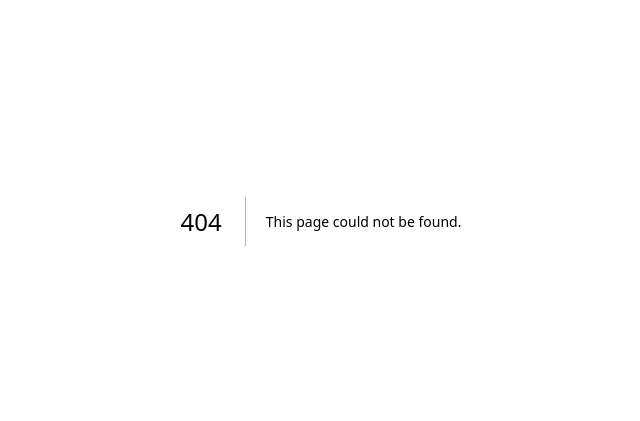
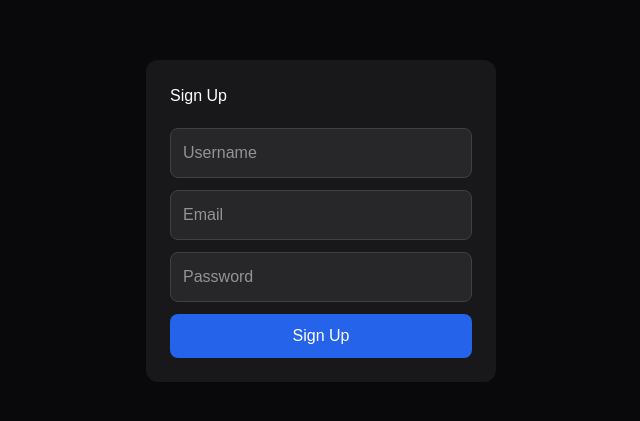
Before and after one commit to patan-shehanaz/collaborative-code-editor, a Next.js app in the folder client/: page /register in a window 1280 px wide. Before the commit this address had no page. Shown: the part 179-600 px from the top of the page, without its empty margins (319-959 px from the left). Built offline with nearby package versions, Linux system fonts and the light colour scheme.

Commit message:
feat: add authentication UI and user integration

```diff
--- /dev/null
+++ b/client/src/app/login/page.tsx
@@ -0,0 +1,139 @@
+"use client";
+
+import { useState } from "react";
+import { useRouter } from "next/navigation";
+
+export default function LoginPage() {
+    const router = useRouter();
+
+    const [email, setEmail] = useState("");
+    const [password, setPassword] = useState("");
+
+    const [loading, setLoading] = useState(false);
+    const [error, setError] = useState("");
+
+    const handleLogin = async () => {
+        try {
+            setLoading(true);
+            setError("");
+
+            const response = await fetch(
+                "http://localhost:5000/api/auth/login",
+                {
+                    method: "POST",
+                    headers: {
+                        "Content-Type": "application/json",
+                    },
+                    body: JSON.stringify({
+                        email,
+                        password,
+                    }),
+                }
+            );
+
+            const data = await response.json();
+
+            if (!response.ok) {
+                setError(data.message || "Login failed");
+                return;
+            }
+
+            localStorage.setItem("token", data.token);
+
+            localStorage.setItem(
+                "user",
+                JSON.stringify(data.user)
+            );
+
+            router.push("/");
+        } catch (err) {
+            setError("Server error");
+        } finally {
+            setLoading(false);
+        }
+    };
+
+    return (
+        <div
+            style={{
+                minHeight: "100vh",
+                display: "flex",
+                justifyContent: "center",
+                alignItems: "center",
+                backgroundColor: "#09090b",
+            }}
+        >
+            <div
+                style={{
+                    width: "350px",
+                    padding: "24px",
+                    borderRadius: "12px",
+                    backgroundColor: "#18181b",
+                }}
+            >
+                <h1
+                    style={{
+                        color: "white",
+                        marginBottom: "20px",
+                    }}
+                >
+                    Sign In
+                </h1>
+
+                <input
+                    type="email"
+                    placeholder="Email"
+                    value={email}
+                    onChange={(e) => setEmail(e.target.value)}
+                    style={{
+                        width: "100%",
+                        padding: "12px",
+                        marginBottom: "12px",
+                        backgroundColor: "#27272a",
+                        color: "white",
+                        border: "1px solid #3f3f46",
+                        borderRadius: "8px",
+                    }}
+                />
+
+                <input
+                    type="password"
+                    placeholder="Password"
+                    value={password}
+                    onChange={(e) => setPassword(e.target.value)}
+                    style={{
+                        width: "100%",
+                        padding: "12px",
+                        marginBottom: "12px",
+                        backgroundColor: "#27272a",
+                        color: "white",
+                        border: "1px solid #3f3f46",
+                        borderRadius: "8px",
+                    }}
+                />
+
+                {error && (
+                    <p style={{ color: "red" }}>
+                        {error}
+                    </p>
+                )}
+
+                <button
+                    onClick={handleLogin}
+                    disabled={loading}
+                    style={{
+                        width: "100%",
+                        padding: "10px",
+                        backgroundColor: "#2563eb",
+                        color: "white",
+                        border: "none",
+                        borderRadius: "8px",
+                        cursor: "pointer",
+                    }}
+                >
+                    {loading ? "Signing In..." : "Sign In"}
+                </button>
+            </div>
+        </div>
+    );
+}
--- a/client/src/app/page.tsx
+++ b/client/src/app/page.tsx
@@ -1,8 +1,60 @@
+"use client";
+
 import Link from "next/link";
+import { useEffect, useState } from "react";
 
 export default function Home() {
+  const [user, setUser] = useState<any>(null);
+
+  useEffect(() => {
+    const storedUser = localStorage.getItem("user");
+
+    if (storedUser) {
+      setUser(JSON.parse(storedUser));
+    }
+  }, []);
+
+  const handleLogout = () => {
+    localStorage.removeItem("token");
+    localStorage.removeItem("user");
+    window.location.reload();
+  };
+
   return (
     <main className="min-h-screen bg-black text-white">
+      <div className="flex justify-end gap-4 p-6">
+        {user ? (
+          <>
+            <span className="flex items-center text-zinc-300">
+              Hi, {user.username}
+            </span>
+
+            <button
+              onClick={handleLogout}
+              className="rounded-lg border border-zinc-700 px-4 py-2 transition hover:bg-zinc-900"
+            >
+              Sign Out
+            </button>
+          </>
+        ) : (
+          <>
+            <Link
+              href="/login"
+              className="rounded-lg border border-zinc-700 px-4 py-2 transition hover:bg-zinc-900"
+            >
+              Sign In
+            </Link>
+
+            <Link
+              href="/register"
+              className="rounded-lg bg-blue-600 px-4 py-2 transition hover:bg-blue-700"
+            >
+              Sign Up
+            </Link>
+          </>
+        )}
+      </div>
+
       <section className="mx-auto flex min-h-screen max-w-7xl flex-col items-center justify-center px-6 text-center">
         <div className="max-w-4xl">
           <span className="rounded-full border border-zinc-800 bg-zinc-900 px-4 py-2 text-sm text-zinc-400">
--- /dev/null
+++ b/client/src/app/register/page.tsx
@@ -0,0 +1,163 @@
+"use client";
+
+import { useState } from "react";
+import { useRouter } from "next/navigation";
+
+export default function RegisterPage() {
+  const router = useRouter();
+
+  const [username, setUsername] = useState("");
+  const [email, setEmail] = useState("");
+  const [password, setPassword] = useState("");
+
+  const [loading, setLoading] = useState(false);
+  const [error, setError] = useState("");
+
+  const handleRegister = async () => {
+    try {
+      setLoading(true);
+      setError("");
+
+      const response = await fetch(
+        "http://localhost:5000/api/auth/register",
+        {
+          method: "POST",
+          headers: {
+            "Content-Type": "application/json",
+          },
+          body: JSON.stringify({
+            username,
+            email,
+            password,
+          }),
+        }
+      );
+
+      const data = await response.json();
+
+      if (!response.ok) {
+        setError(data.message || "Registration failed");
+        return;
+      }
+
+      localStorage.setItem("token", data.token);
+
+      localStorage.setItem(
+        "user",
+        JSON.stringify(data.user)
+      );
+
+      router.push("/");
+    } catch (err) {
+      setError("Server error");
+    } finally {
+      setLoading(false);
+    }
+  };
+
+  return (
+    <div
+      style={{
+        minHeight: "100vh",
+        display: "flex",
+        justifyContent: "center",
+        alignItems: "center",
+        backgroundColor: "#09090b",
+      }}
+    >
+      <div
+        style={{
+          width: "350px",
+          padding: "24px",
+          borderRadius: "12px",
+          backgroundColor: "#18181b",
+        }}
+      >
+        <h1
+          style={{
+            color: "white",
+            marginBottom: "20px",
+          }}
+        >
+          Sign Up
+        </h1>
+
+        <input
+          type="text"
+          placeholder="Username"
+          value={username}
+          onChange={(e) =>
+            setUsername(e.target.value)
+          }
+          style={{
+            width: "100%",
+            padding: "12px",
+            marginBottom: "12px",
+            backgroundColor: "#27272a",
+            color: "white",
+            border: "1px solid #3f3f46",
+            borderRadius: "8px",
+          }}
+        />
+
+        <input
+          type="email"
+          placeholder="Email"
+          value={email}
+          onChange={(e) =>
+            setEmail(e.target.value)
+          }
+          style={{
+            width: "100%",
+            padding: "12px",
+            marginBottom: "12px",
+            backgroundColor: "#27272a",
+            color: "white",
+            border: "1px solid #3f3f46",
+            borderRadius: "8px",
+          }}
+        />
+
+        <input
+          type="password"
+          placeholder="Password"
+          value={password}
+          onChange={(e) =>
+            setPassword(e.target.value)
+          }
+          style={{
+            width: "100%",
+            padding: "12px",
+            marginBottom: "12px",
+            backgroundColor: "#27272a",
+            color: "white",
+            border: "1px solid #3f3f46",
+            borderRadius: "8px",
+          }}
+        />
+
+        {error && (
+          <p style={{ color: "red" }}>
+            {error}
+          </p>
+        )}
+
+        <button
+          onClick={handleRegister}
+          disabled={loading}
+          style={{
+            width: "100%",
+            padding: "10px",
+            backgroundColor: "#2563eb",
+            color: "white",
+            border: "none",
+            borderRadius: "8px",
+            cursor: "pointer",
+          }}
+        >
+          {loading ? "Creating Account..." : "Sign Up"}
+        </button>
+      </div>
+    </div>
+  );
+}
--- a/client/src/app/room/[roomId]/EditorComponent.tsx
+++ b/client/src/app/room/[roomId]/EditorComponent.tsx
@@ -101,10 +101,11 @@ export default function EditorComponent({
   };
 
   useEffect(() => {
-    const savedUsername = localStorage.getItem("username");
+    const storedUser = localStorage.getItem("user");
 
-    if (savedUsername) {
-      setUsername(savedUsername);
+    if (storedUser) {
+      const user = JSON.parse(storedUser);
+      setUsername(user.username);
     }
   }, []);
 
```
